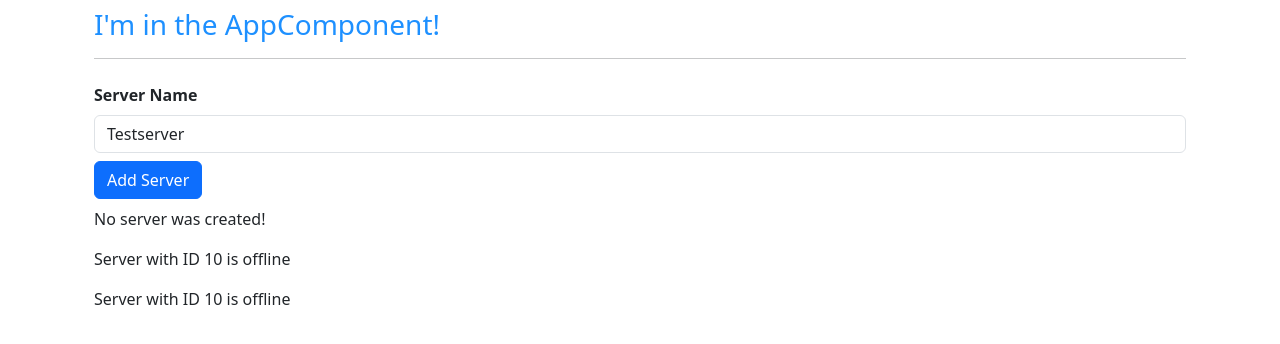
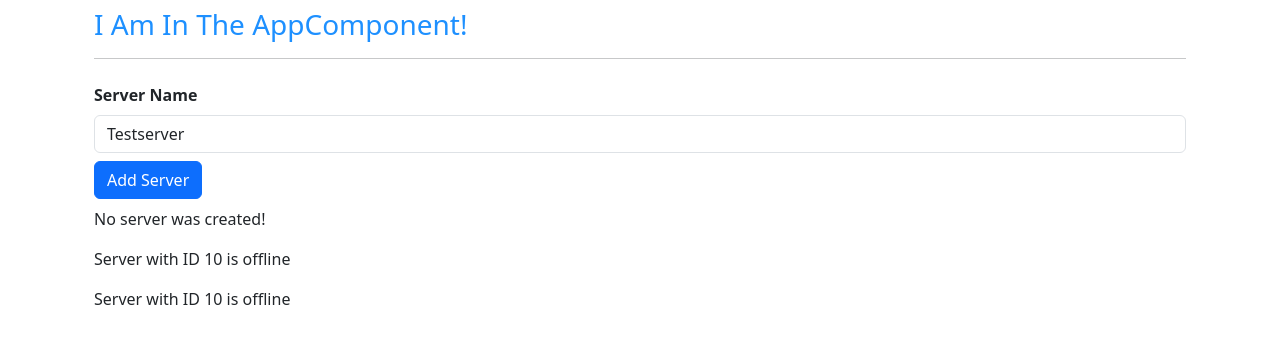
Before and after one commit to lisagorewitdecker/Angular2023-to-1-2-Quarter-2024, an Angular app in the folder basics-databinding/: page / in a window 1280 px wide. Shown: the top 344 px of the page. Built offline with nearby package versions, Linux system fonts and the light colour scheme.

Commit message:
Update app.component.html
Signed-off-by: Lisa Gorewit-Decker <50784106+lisagorewitdecker@users.noreply.github.com>

```diff
--- a/basics-databinding/src/app/app.component.html
+++ b/basics-databinding/src/app/app.component.html
@@ -1,7 +1,7 @@
 <div class="container">
   <div class="row">
     <div class="col-xs-12">
-      <h3>I'm in the AppComponent!</h3>
+      <h3>I Am In The AppComponent!</h3>
       <hr>
       <app-servers></app-servers>
       <!--<div app-servers></div>-->
```
